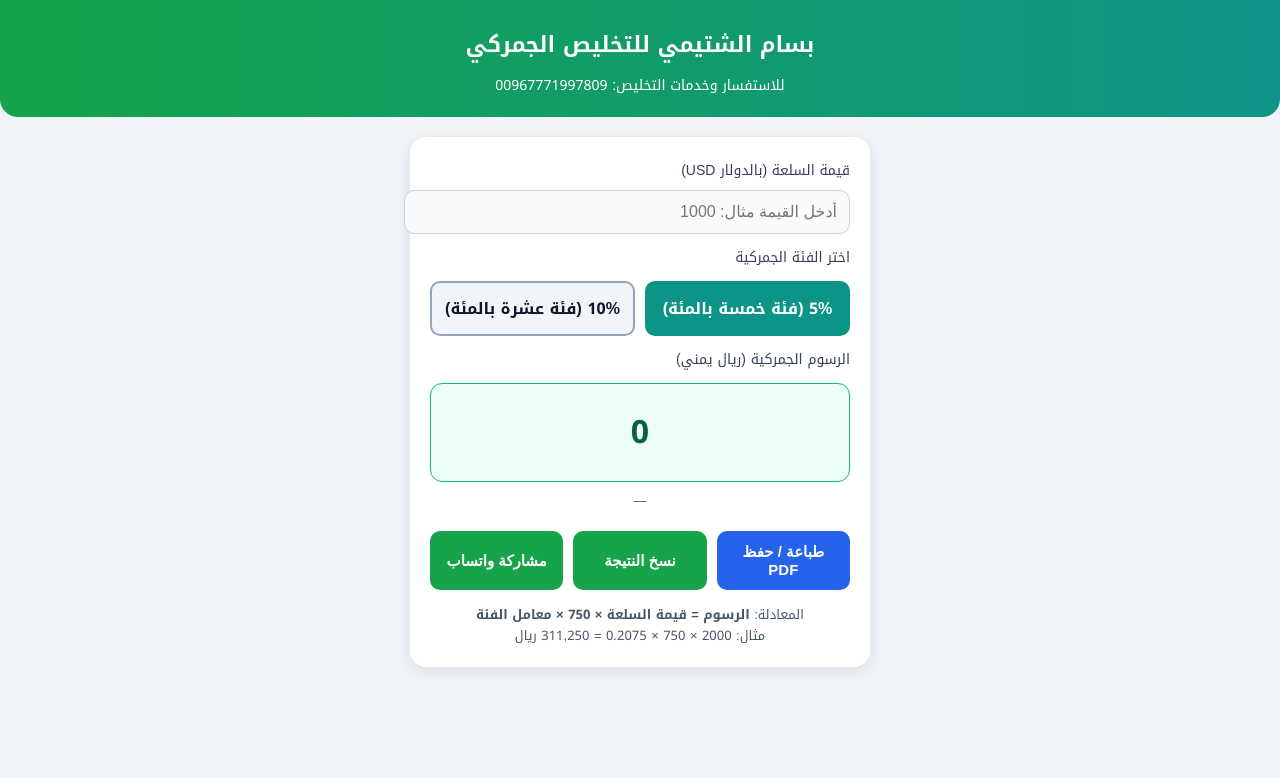
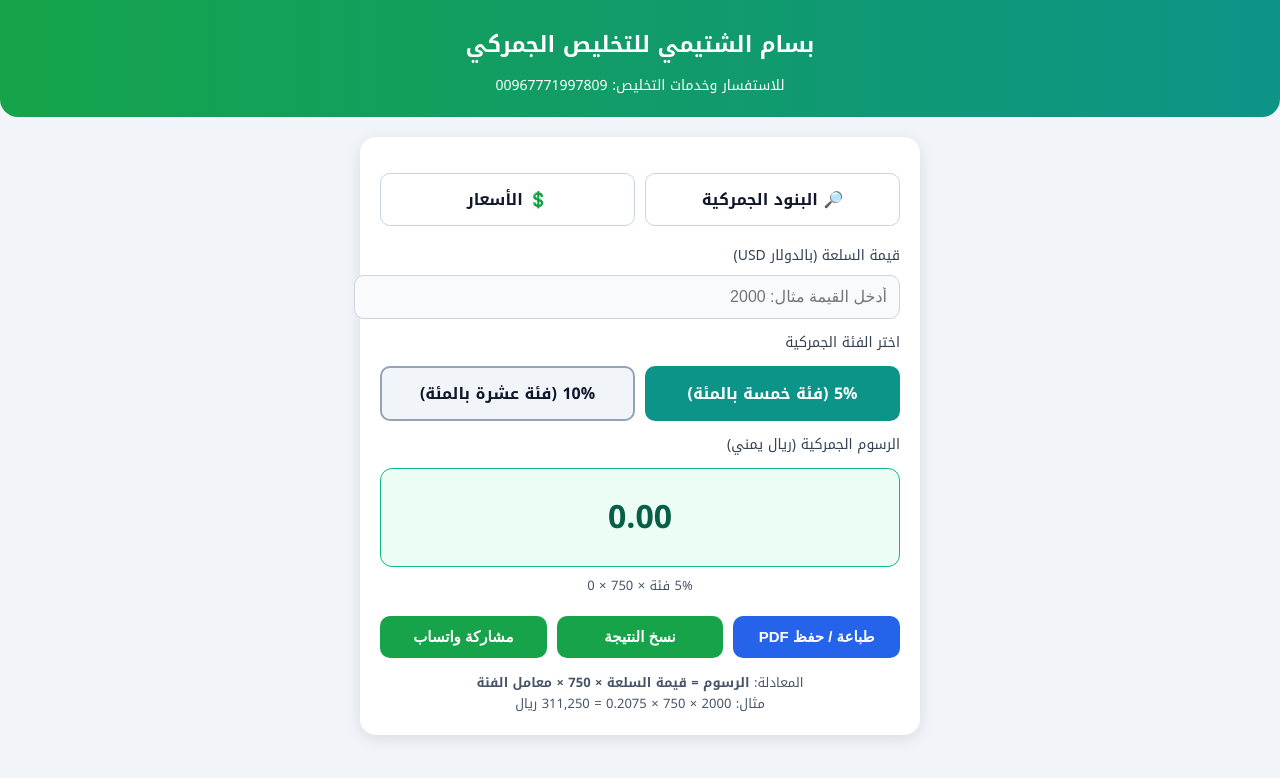
Before and after one commit to bassam-st/bassam-customs-calculator, a website: page index.html in a window 1280 px wide. Drawn offline with Linux system fonts and the light colour scheme.

Commit message:
Update index.html

```diff
--- a/index.html
+++ b/index.html
@@ -5,104 +5,26 @@
 <meta name="viewport" content="width=device-width, initial-scale=1.0">
 <title>بسام الشتيمي للتخليص الجمركي</title>
 <style>
-  body {
-    font-family: 'Noto Kufi Arabic', sans-serif;
-    background: #f1f5f9;
-    margin: 0;
-    padding: 0;
-  }
-  .header {
-    background: linear-gradient(90deg, #16a34a, #0d9488);
-    color: white;
-    text-align: center;
-    padding: 18px;
-    border-radius: 0 0 18px 18px;
-  }
-  .header h1 { margin: 6px 0; font-size: 22px; }
-  .header .phone { font-size: 14px; }
-  .container {
-    max-width: 420px;
-    background: white;
-    margin: 20px auto;
-    padding: 20px;
-    border-radius: 16px;
-    box-shadow: 0 4px 16px rgba(0,0,0,0.1);
-  }
-  label { font-size: 14px; color: #334155; display:block; margin-bottom:6px; }
-  input {
-    width: 100%;
-    padding: 12px;
-    border-radius: 10px;
-    border: 1px solid #cbd5e1;
-    font-size: 16px;
-    color: #0f172a;
-    background: #f8fafc;
-  }
-  .radio-group { display:flex; gap:10px; margin:10px 0; }
-  .radio {
-    flex: 1;
-    padding: 10px;
-    border-radius: 10px;
-    text-align:center;
-    font-weight:600;
-    cursor:pointer;
-    border: 2px solid #94a3b8;
-    color:#0f172a;
-    background:#f1f5f9;
-    transition:0.2s;
-  }
-  .radio.active {
-    background:#0d9488;
-    color:white;
-    border-color:#0d9488;
-  }
-  .result-box {
-    background:#ecfdf5;
-    border:1px solid #10b981;
-    color:#065f46;
-    font-weight:bold;
-    font-size:32px;
-    text-align:center;
-    padding:18px;
-    border-radius:12px;
-    margin-top:10px;
-    direction:ltr;
-    unicode-bidi:plaintext;
-  }
-  .formula {
-    text-align:center;
-    color:#475569;
-    font-size:13px;
-    margin-top:6px;
-  }
-  .buttons {
-    display:flex;
-    flex-wrap:wrap;
-    justify-content:space-between;
-    gap:10px;
-    margin-top:18px;
-  }
-  .btn {
-    flex:1;
-    padding:12px;
-    font-weight:bold;
-    border:none;
-    border-radius:10px;
-    cursor:pointer;
-    font-size:15px;
-    transition:0.2s;
-  }
-  .btn-green { background:#16a34a; color:white; }
-  .btn-green:hover { background:#15803d; }
-  .btn-blue { background:#2563eb; color:white; }
-  .btn-blue:hover { background:#1d4ed8; }
-  .note {
-    text-align:center;
-    font-size:13px;
-    color:#475569;
-    margin-top:15px;
-    line-height:1.6;
-  }
+  body{font-family:'Noto Kufi Arabic',system-ui,sans-serif;background:#f1f5f9;margin:0}
+  .header{background:linear-gradient(90deg,#16a34a,#0d9488);color:#fff;text-align:center;padding:18px;border-radius:0 0 18px 18px}
+  .header h1{margin:6px 0;font-size:22px}
+  .header .phone{font-size:14px}
+  .container{max-width:520px;background:#fff;margin:20px auto;padding:20px;border-radius:16px;box-shadow:0 4px 16px rgba(0,0,0,.1)}
+  label{font-size:14px;color:#334155;display:block;margin-bottom:6px}
+  input{width:100%;padding:12px;border-radius:10px;border:1px solid #cbd5e1;font-size:16px;color:#0f172a;background:#f8fafc}
+  .radio-group{display:flex;gap:10px;margin:10px 0}
+  .radio{flex:1;padding:10px;border-radius:10px;text-align:center;font-weight:600;cursor:pointer;border:2px solid #94a3b8;color:#0f172a;background:#f1f5f9;transition:.2s}
+  .radio.active{background:#0d9488;color:#fff;border-color:#0d9488}
+  .result-box{background:#ecfdf5;border:1px solid #10b981;color:#065f46;font-weight:bold;font-size:32px;text-align:center;padding:18px;border-radius:12px;margin-top:10px;direction:ltr;unicode-bidi:plaintext}
+  .formula{text-align:center;color:#475569;font-size:13px;margin-top:6px}
+  .buttons{display:flex;flex-wrap:wrap;gap:10px;margin-top:18px}
+  .btn{flex:1;padding:12px;font-weight:bold;border:none;border-radius:10px;cursor:pointer;font-size:15px;transition:.2s}
+  .btn-green{background:#16a34a;color:#fff}.btn-green:hover{background:#15803d}
+  .btn-blue{background:#2563eb;color:#fff}.btn-blue:hover{background:#1d4ed8}
+  .btn-gray{background:#e2e8f0;color:#0f172a}
+  .nav{display:flex;gap:10px;margin:16px 0}
+  .nav a{flex:1;text-decoration:none;text-align:center;padding:10px;border-radius:10px;border:1px solid #cbd5e1;background:#fff;color:#0f172a;font-weight:700}
+  .note{text-align:center;font-size:13px;color:#475569;margin-top:15px;line-height:1.6}
 </style>
 </head>
 <body>
@@ -113,8 +35,15 @@
 </div>
 
 <div class="container">
+
+  <!-- أزرار التنقل الجديدة -->
+  <div class="nav">
+    <a href="./hs.html">🔎 البنود الجمركية</a>
+    <a href="./prices.html">💲 الأسعار</a>
+  </div>
+
   <label>قيمة السلعة (بالدولار USD)</label>
-  <input id="itemValue" type="number" placeholder="أدخل القيمة مثال: 1000" />
+  <input id="itemValue" type="number" placeholder="أدخل القيمة مثال: 2000" />
 
   <label style="margin-top:10px;">اختر الفئة الجمركية</label>
   <div class="radio-group">
@@ -147,46 +76,40 @@
   const FIXED_RATE = 750;
   let factor = 0.2075;
 
-  function formatNumber(n) {
-    return new Intl.NumberFormat('en-US', {minimumFractionDigits:2, maximumFractionDigits:2}).format(n || 0);
+  // قراءة قيمة قادمة من صفحة الأسعار (query param: value)
+  const params = new URLSearchParams(location.search);
+  const qVal = params.get('value');
+  if(qVal){ itemValue.value = qVal; }
+
+  function formatNumber(n){
+    return new Intl.NumberFormat('en-US',{minimumFractionDigits:2,maximumFractionDigits:2}).format(n||0);
   }
-
-  function calc() {
-    const val = parseFloat(itemValue.value || '0');
+  function calc(){
+    const val = parseFloat(itemValue.value||'0');
     const duty = val * FIXED_RATE * factor;
     result.textContent = formatNumber(duty);
-    const pct = (factor === 0.2075) ? '5%' : '10%';
+    const pct = (factor===0.2075)?'5%':'10%';
     formula.textContent = `${pct} فئة × ${FIXED_RATE} × ${val}`;
   }
-
   itemValue.addEventListener('input', calc);
-  radios.forEach(r => {
-    r.addEventListener('click', ()=>{
+  radios.forEach(r=>{
+    r.addEventListener('click',()=>{
       radios.forEach(x=>x.classList.remove('active'));
       r.classList.add('active');
       factor = parseFloat(r.dataset.factor);
       calc();
     });
   });
-
-  // نسخ النتيجة
-  document.getElementById('copyBtn').addEventListener('click', ()=>{
+  document.getElementById('copyBtn').addEventListener('click',()=>{
     const text = `الرسوم الجمركية: ${result.textContent} ريال يمني`;
-    navigator.clipboard.writeText(text);
-    alert('✅ تم نسخ النتيجة بنجاح');
+    navigator.clipboard.writeText(text); alert('✅ تم نسخ النتيجة بنجاح');
   });
-
-  // مشاركة واتساب
-  document.getElementById('whatsappBtn').addEventListener('click', ()=>{
+  document.getElementById('whatsappBtn').addEventListener('click',()=>{
     const msg = `💰 نتيجة الحاسبة الجمركية:\nقيمة السلعة: ${itemValue.value} USD\nالفئة: ${(factor===0.2075)?'5%':'10%'}\nالرسوم: ${result.textContent} ريال يمني.`;
-    const url = `https://wa.me/?text=${encodeURIComponent(msg)}`;
-    window.open(url, '_blank');
+    const url = `https://wa.me/?text=${encodeURIComponent(msg)}`; window.open(url,'_blank');
   });
-
-  // حفظ PDF (اختياري)
-  document.getElementById('pdfBtn').addEventListener('click', ()=>{
-    window.print();
-  });
+  document.getElementById('pdfBtn').addEventListener('click',()=>window.print());
+  calc();
 </script>
 
 </body>
```
